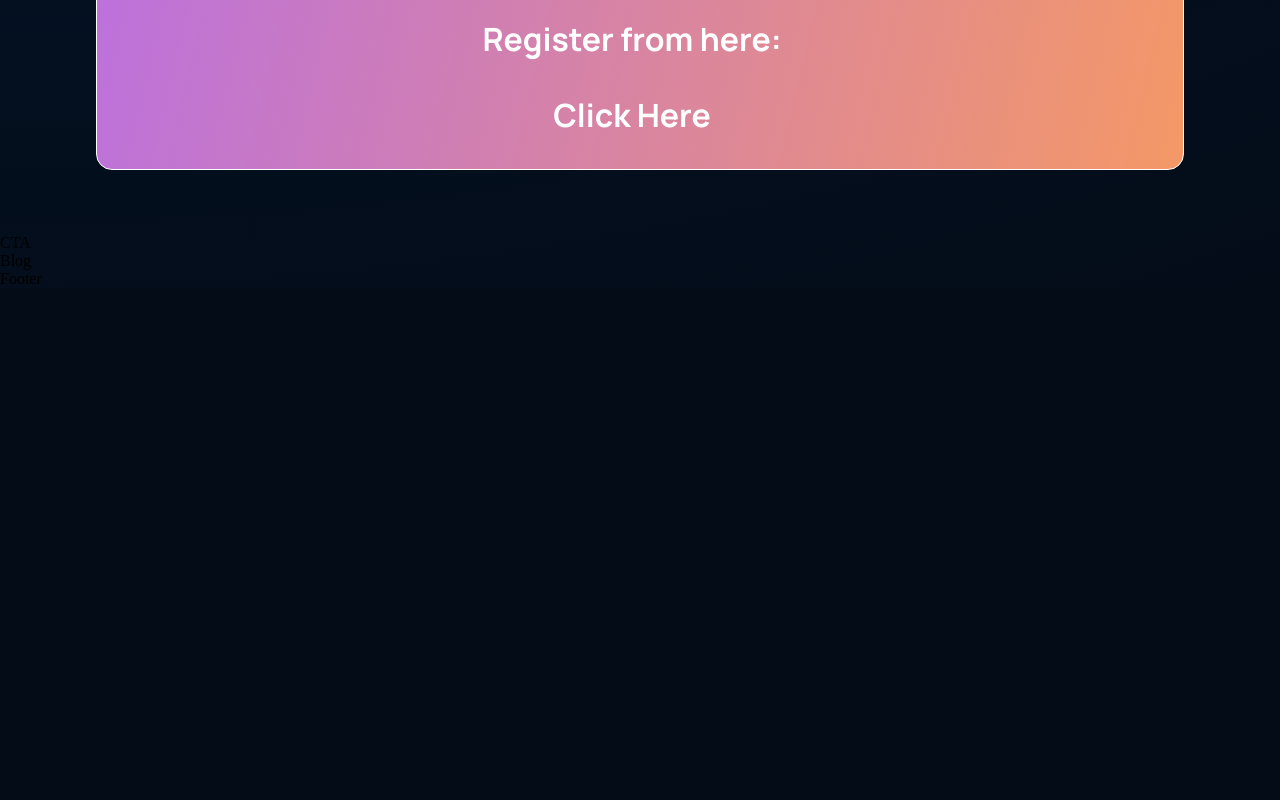
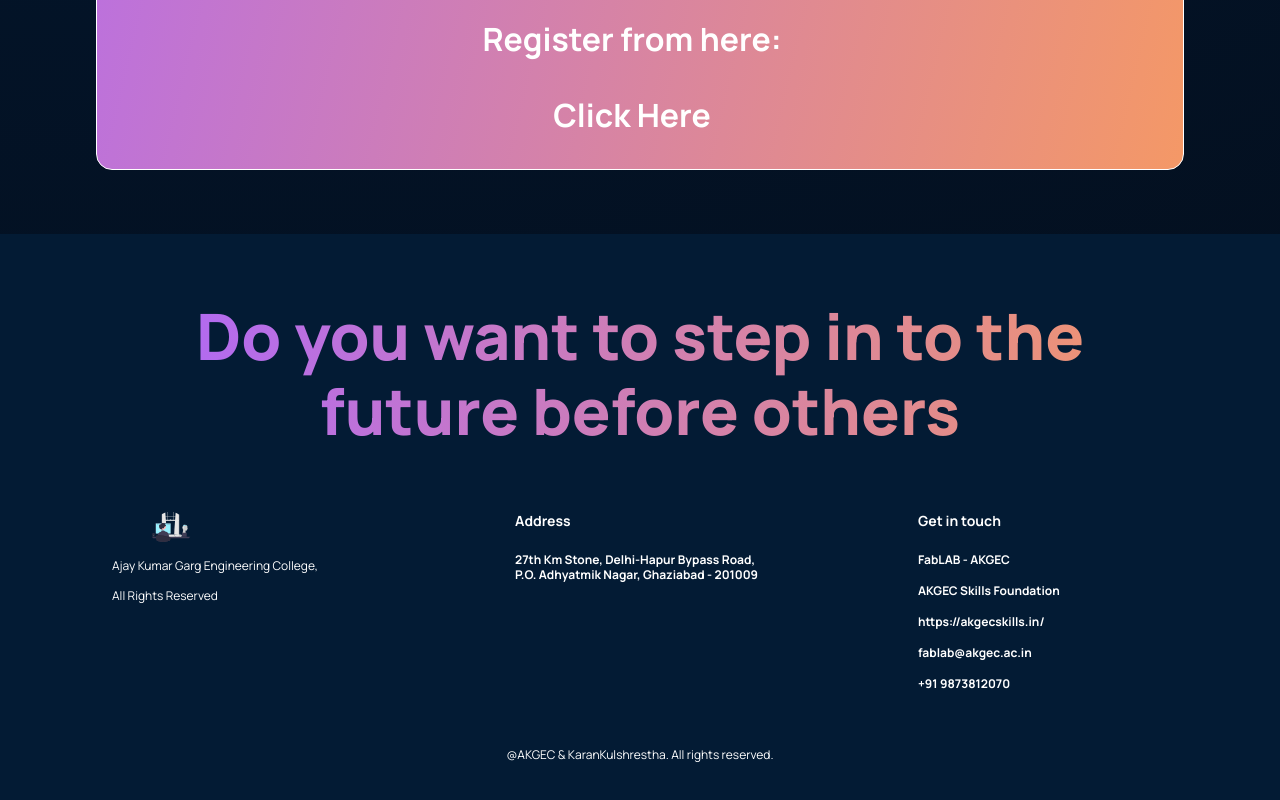
Before and after one commit to KaranKulshrestha/akgec-skills, a React (Create React App) app in the folder akgec-skills/: page / in a window 1280 px wide. Shown: the part 4206-5006 px from the top of the page. Before the commit the page ends 4494 px from the top, so only its background shows below. Built offline with nearby package versions, Linux system fonts and the light colour scheme.

Commit message:
last second commit

```diff
--- a/akgec-skills/src/App.js
+++ b/akgec-skills/src/App.js
@@ -13,8 +13,6 @@
         <WhatAkgecSkills />
         <Features />
         <Possibility />
-        <CTA />
-        <Blog />
         <Footer />
       </div>
     </div>
--- a/akgec-skills/src/containers/footer/Footer.jsx
+++ b/akgec-skills/src/containers/footer/Footer.jsx
@@ -1,9 +1,37 @@
 import React from 'react'
+import logo from "../../assets/main.svg"
 import "./footer.css";
 
 const Footer = () => {
   return (
-    <div>Footer</div>
+    <div className="gpt3__footer section__padding">
+    <div className="gpt3__footer-heading">
+      <h1 className="gradient__text">Do you want to step in to the future before others</h1>
+    </div>
+
+    <div className="gpt3__footer-links">
+      <div className="gpt3__footer-links_logo">
+        <img src={logo} alt="gpt3_logo" />
+        <p>Ajay Kumar Garg Engineering College, <br /> <br /> All Rights Reserved</p>
+      </div>
+      <div className="gpt3__footer-links_div">
+        <h4>Address</h4>
+        <h2>27th Km Stone, Delhi-Hapur Bypass Road, P.O. Adhyatmik Nagar, Ghaziabad - 201009</h2>
+      </div>
+      <div className="gpt3__footer-links_div">
+        <h4>Get in touch</h4>
+        <h2>FabLAB - AKGEC</h2>
+        <h2>AKGEC Skills Foundation </h2>
+        <h2>https://akgecskills.in/ </h2>
+        <h2>fablab@akgec.ac.in </h2>
+        <h2>+91 9873812070</h2>
+      </div>
+    </div>
+
+    <div className="gpt3__footer-copyright">
+      <p>@AKGEC & KaranKulshrestha. All rights reserved.</p>
+    </div>
+  </div>
   )
 }
 
--- a/akgec-skills/src/containers/footer/footer.css
+++ b/akgec-skills/src/containers/footer/footer.css
@@ -0,0 +1,146 @@
+.gpt3__footer {
+    display: flex;
+    flex-direction: column;
+    justify-content: center;
+    align-items: center;
+
+    background: var(--color-footer);
+}
+
+.gpt3__footer-heading {
+    width: 100%;
+    text-align: center;
+
+    margin-bottom: 3rem;
+}
+
+.gpt3__footer-heading h1 {
+    font-family: var(--font-family);
+    font-weight: 800;
+    font-size: 64px;
+    line-height: 75px;
+}
+
+.gpt3__footer-btn {
+    display: flex;
+    justify-content: center;
+    align-items: center;
+
+    padding: 1rem;
+    border: 1px solid #fff;
+    text-align: center;
+
+    margin-bottom: 10rem;
+    cursor: pointer;
+}
+
+.gpt3__footer-btn p {
+    font-size: 18px;
+    font-family: var(--font-family);
+    line-height: 21px;
+    color: #fff;
+    word-spacing: 2px;
+}
+
+.gpt3__footer-links {
+    display: flex;
+    justify-content: space-between;
+    align-items: flex-start;
+    flex-direction: row;
+    flex-wrap: wrap;
+
+    width: 100%;
+    text-align: left;
+}
+
+.gpt3__footer-links div {
+    width: 250px;
+    margin: 1rem;
+}
+
+.gpt3__footer-links_logo {
+    display: flex;
+    flex-direction: column;
+}
+
+.gpt3__footer-links_logo img {
+    width: 118px;
+    height: 30px;
+
+    margin-bottom: 1rem;
+}
+
+.gpt3__footer-links_logo p {
+    font-family: var(--font-family);
+    font-size: 12px;
+    line-height: 15px;
+    color: #fff;
+}
+
+.gpt3__footer-links_div {
+    display: flex;
+    justify-content: flex-start;
+    flex-direction: column;
+}
+
+.gpt3__footer-links_div h4 {
+    font-size: 14px;
+    line-height: 17px;
+    font-family: var(--font-family);
+    color: #fff;
+
+    margin-bottom: 0.9rem;
+}
+
+.gpt3__footer-links_div h2 {
+    font-size: 12px;
+    line-height: 15px;
+    font-family: var(--font-family);
+    color: #fff;
+
+    margin: 0.5rem 0;
+    cursor: pointer;
+}
+
+.gpt3__footer-copyright {
+    margin-top: 2rem;
+    text-align: center;
+    width: 100%;
+}
+
+.gpt3__footer-copyright p {
+    font-size: 12px;
+    font-family: var(--font-family);
+    line-height: 15px;
+    color: #fff;
+}
+
+@media screen and (max-width: 850px) {
+    .gpt3__footer-heading h1 {
+        font-size: 44px;
+        line-height: 50px;
+    }
+}
+
+@media screen and (max-width: 550px) {
+    .gpt3__footer-heading h1 {
+        font-size: 34px;
+        line-height: 42px;
+    }
+
+    .gpt3__footer-links div {
+        margin: 1rem 0;
+    }
+
+    .gpt3__footer-btn p {
+        font-size: 14px;
+        line-height: 20px;
+    }
+}
+
+@media screen and (max-width: 400px) {
+    .gpt3__footer-heading h1 {
+        font-size: 27px;
+        line-height: 38px;
+    }
+}
```
